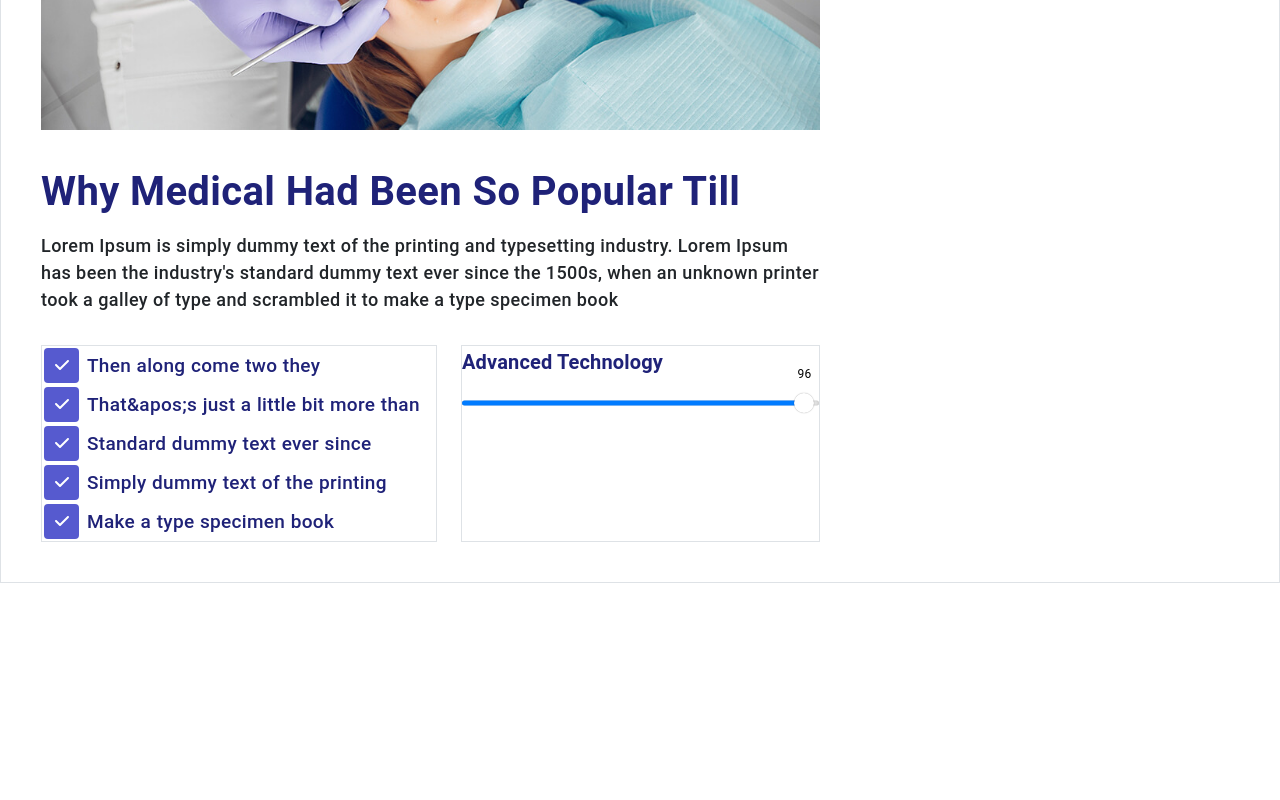
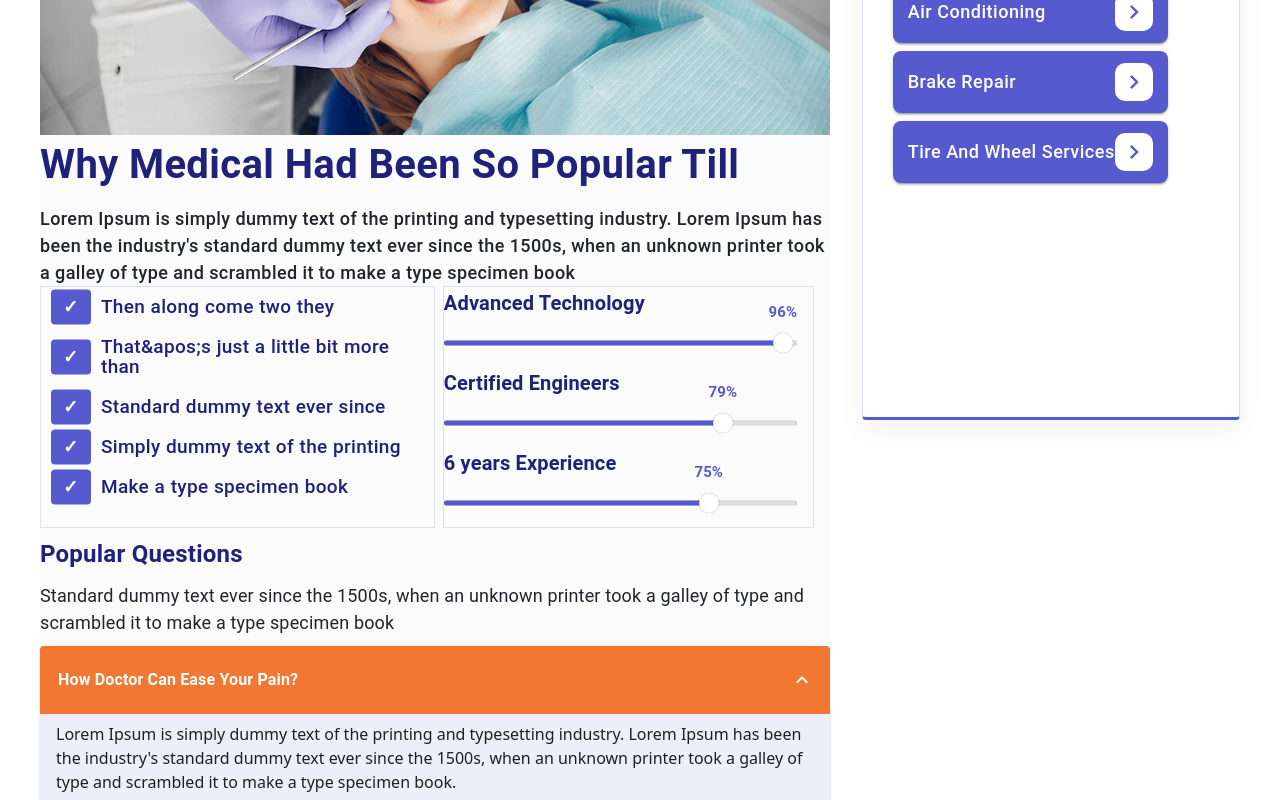
Before and after one commit to Baraa963/meditro, a React (Vite) app: page /service-detail in a window 1280 px wide. Shown: the part 800-1600 px from the top of the page. Before the commit the page ends 1383 px from the top, so only its background shows below. Built offline with nearby package versions, Linux system fonts and the light colour scheme.

Commit message:
update-8(Service DetailsPage)

```diff
--- a/src/Components/ServiceDetails/ServiceLeftSide/serviceLeftSide.jsx
+++ b/src/Components/ServiceDetails/ServiceLeftSide/serviceLeftSide.jsx
@@ -1,9 +1,11 @@
 import { Box, Slider, Stack, Typography } from "@mui/material";
 
 import newsImg from "../../../assets/newsImg6.jpg";
-import { faCheck } from "@fortawesome/free-solid-svg-icons";
-import { FontAwesomeIcon } from "@fortawesome/react-fontawesome";
 
+import Accordion from "@mui/material/Accordion";
+import AccordionSummary from "@mui/material/AccordionSummary";
+import AccordionDetails from "@mui/material/AccordionDetails";
+import ExpandMoreIcon from "@mui/icons-material/ExpandMore";
 export default function serviceLeftSide() {
   const data = [
     "Then along come two they",
@@ -17,16 +19,41 @@ export default function serviceLeftSide() {
     { title: "Certified Engineers", value: "79" },
     { title: "6 years Experience", value: "75" },
   ];
+  const AccordionData = [
+    {
+      title: "How Doctor Can Ease Your Pain?",
+      decsription:
+        "Lorem Ipsum is simply dummy text of the printing and typesetting industry. Lorem Ipsum has been the industry's standard dummy text ever since the 1500s, when an unknown printer took a galley of type and scrambled it to make a type specimen book.",
+    },
+    {
+      title: "How do I withdraw from a subject?",
+      decsription:
+        "Lorem Ipsum is simply dummy text of the printing and typesetting industry. Lorem Ipsum has been the industry's standard dummy text ever since the 1500s, when an unknown printer took a galley of type and scrambled it to make a type specimen book.",
+    },
+    {
+      title: "Understand Doctor Before You Regret?",
+      decsription:
+        "Lorem Ipsum is simply dummy text of the printing and typesetting industry. Lorem Ipsum has been the industry's standard dummy text ever since the 1500s, when an unknown printer took a galley of type and scrambled it to make a type specimen book.",
+    },
+    {
+      title: "What types of systems do you support?",
+      decsription:
+        "Lorem Ipsum is simply dummy text of the printing and typesetting industry. Lorem Ipsum has been the industry's standard dummy text ever since the 1500s, when an unknown printer took a galley of type and scrambled it to make a type specimen book.",
+    },
+    {
+      title: "We Teach You How To Feel Better?",
+      decsription:
+        "Lorem Ipsum is simply dummy text of the printing and typesetting industry. Lorem Ipsum has been the industry's standard dummy text ever since the 1500s, when an unknown printer took a galley of type and scrambled it to make a type specimen book.",
+    },
+    {
+      title: "How Can I Contact You?",
+      decsription:
+        "Lorem Ipsum is simply dummy text of the printing and typesetting industry. Lorem Ipsum has been the industry's standard dummy text ever since the 1500s, when an unknown printer took a galley of type and scrambled it to make a type specimen book.",
+    },
+  ];
+
   return (
-    <Stack
-      sx={{
-        width: "65%",
-        height: "auto",
-        display: "flex",
-        flexDirection: "column",
-        gap: 4,
-      }}
-    >
+    <Stack>
       <Box
         component="img"
         src={newsImg}
@@ -59,45 +86,64 @@ export default function serviceLeftSide() {
         </Typography>
       </Stack>
 
-      <Box sx={{ display: "flex", flexDirection: "row", gap: 3 }}>
-        <Stack className="border" sx={{ width: "400px", gap: 0 }}>
+      <Box
+        sx={{
+          display: "flex",
+          flexDirection: "row",
+          flexWrap: "wrap",
+          gap: 1,
+          justifyContent: "start",
+        }}
+      >
+        {/* left side*/}
+        <Stack className="border" sx={{ width: { xs: "100%", lg: "50%" } }}>
           {data.map((text, index) => {
             return (
               <Box
                 key={index}
                 sx={{
-                  width: "390px",
                   display: "flex",
                   flexDirection: "row",
                   alignItems: "center",
                   gap: 1,
-                  m: "2px",
+                  m: "10px",
                 }}
               >
-                <div
-                  style={{
-                    backgroundColor: " #565acf",
-                    borderRadius: "4px",
-                    color: "#fff",
-                    fontWeight: "900",
-                    height: " 35px",
-                    lineHeight: "35px",
-                    textAlign: "center",
-                    transition: "all .5s",
-                    width: "35px",
-                  }}
-                >
-                  <FontAwesomeIcon icon={faCheck} color="#fff" />
-                </div>
-
                 <Typography
                   sx={{
+                    position: "relative",
                     color: "#1f2278",
                     fontSize: "19px",
                     fontWeight: "500",
                     lineHeight: "20px",
                     letterSpacing: 0.3,
                     wordSpacing: 0.5,
+                    pl: "50px", // Check kutusu için yer açıyoruz
+                    "&::before": {
+                      content: '""',
+                      position: "absolute",
+                      left: 0,
+                      top: "50%",
+                      transform: "translateY(-50%)",
+                      backgroundColor: "#565acf",
+                      borderRadius: "4px",
+                      width: "40px", // Kutuyu genişlettik
+                      height: "35px",
+                      display: "flex",
+                      alignItems: "center",
+                      justifyContent: "center",
+                      transition: "all .5s",
+                    },
+                    "&::after": {
+                      content: '"✓"', // Check işareti
+                      position: "absolute",
+                      left: "12px", // Check işaretini sağa kaydırdık (boşluk eklemek için)
+                      top: "50%",
+                      transform: "translateY(-50%)",
+                      color: "#fff",
+                      fontWeight: "900",
+                      fontSize: "18px",
+                    },
                   }}
                 >
                   {text}
@@ -107,20 +153,28 @@ export default function serviceLeftSide() {
           })}
         </Stack>
 
-        <Stack className="border" sx={{ width: "400px", gap: 0 }}>
+        {/* right side*/}
+        <Stack
+          className="border"
+          sx={{ width: { xs: "100%", lg: "47%" }, pr: 2 }}
+        >
+          {sliderData.map((data, index) => {
+            return (
+              <Box key={index}>
                 <Typography
                   variant="h6"
                   sx={{ color: "var(--main-color)", fontWeight: "600" }}
                   gutterBottom
                 >
-            Advanced Technology
+                  {data.title}
                 </Typography>
                 <Slider
                   aria-label="ios slider"
-            value={96}
+                  value={data.value}
+                  valueLabelFormat={(value) => `${value}%`} // Yüzde işareti ekleme
                   valueLabelDisplay="on"
                   sx={{
-              color: "#007bff",
+                    color: "var(--btn-color)",
                     height: 5,
                     padding: "15px 0",
                     "& .MuiSlider-thumb": {
@@ -151,7 +205,9 @@ export default function serviceLeftSide() {
                       },
                       "& *": {
                         background: "transparent",
-                  color: "#000",
+                        color: "var(--btn-color)",
+                        fontWeight: "600",
+                        fontSize: "15px",
                       },
                     },
                     "& .MuiSlider-track": {
@@ -165,6 +221,76 @@ export default function serviceLeftSide() {
                     },
                   }}
                 />
+              </Box>
+            );
+          })}
+        </Stack>
+
+        {/*Popular Questions */}
+        <Stack sx={{ display: "flex", justifyContent: "center" }}>
+          <Box>
+            <Typography
+              sx={{
+                fontSize: "24px",
+                color: "var(--main-color)",
+                fontWeight: "600",
+                mb: "10px",
+              }}
+            >
+              Popular Questions
+            </Typography>
+            <Typography
+              sx={{
+                fontSize: "18px",
+                fontWeight: "400",
+                mb: "10px",
+              }}
+            >
+              Standard dummy text ever since the 1500s, when an unknown printer
+              took a galley of type and scrambled it to make a type specimen
+              book
+            </Typography>
+          </Box>
+          {/*Accordion -- How Doctor Can Ease Your Pain? */}
+          <Box sx={{ display: "flex", flexDirection: "column", gap: 1 }}>
+            {AccordionData.map((data, index) => {
+              return (
+                <Accordion
+                  key={index}
+                  defaultExpanded={index === 0} // Sadece ilk Accordion açık olacak
+                  sx={{
+                    borderRadius: "8px",
+                    backgroundColor: "var(--btn-color)", // Varsayılan arka plan rengi
+                    "&.Mui-expanded": {
+                      backgroundColor: "var(--orange-color)",
+                    }, // Açıkken arka plan rengi
+                    transition: "background-color 0.5s ease-in-out",
+                  }}
+                >
+                  <AccordionSummary
+                    expandIcon={<ExpandMoreIcon sx={{ color: "#fff" }} />} // Expand icon rengi beyaz
+                    aria-controls="panel3-content"
+                    id="panel3-header"
+                  >
+                    <Typography
+                      component="span"
+                      sx={{
+                        color: "#fff",
+                        fontWeight: "600",
+                        padding: "2px 2px",
+                        transition: "all .5s",
+                      }}
+                    >
+                      {data.title}
+                    </Typography>
+                  </AccordionSummary>
+                  <AccordionDetails sx={{ backgroundColor: "#eeeefa" }}>
+                    {data.decsription}
+                  </AccordionDetails>
+                </Accordion>
+              );
+            })}
+          </Box>
         </Stack>
       </Box>
     </Stack>
--- a/src/Components/ServiceDetails/ServiceRightSide/serviceRightSide.jsx
+++ b/src/Components/ServiceDetails/ServiceRightSide/serviceRightSide.jsx
@@ -1,8 +1,63 @@
+import ChevronRightIcon from "@mui/icons-material/ChevronRight";
+import { Button, Stack } from "@mui/material";
 
-export default function serviceRightSide() {
+export default function ServiceRightSide() {
+  const buttonsData = [
+    "Engine Diagnostics",
+    "Lube Oil and Filters",
+    "Belts and Hoses",
+    "Air Conditioning",
+    "Brake Repair",
+    "Tire and Wheel Services",
+  ];
+
   return (
-    <>
-
-    </>
-  )
+    <Stack sx={{ display: "flex", gap: 4 }}>
+      <Stack sx={{ width: "100%", display: "flex", gap: 1 }}>
+        {buttonsData.map((data, index) => (
+          <Button
+            key={index}
+            variant="contained"
+            className={index === 0 ? "hovered" : ""} // İlk butona özel sınıf ekleniyor
+            sx={{
+              justifyContent: "space-between",
+              backgroundColor: "#565acf",
+              borderRadius: "8px",
+              color: "#fff",
+              fontSize: "18px",
+              p: "12px 15px",
+              fontWeight: 500,
+              textTransform: "capitalize",
+              transition: "all 0.6s",
+              zIndex: 1,
+              "&:hover, &.hovered": {
+                // Hem hover durumunda hem de .hovered sınıfı varsa
+                backgroundColor: "var(--orange-color)",
+              },
+              "&:hover .icon, &.hovered .icon": {
+                // İlk butondaki ikon hover efektini alsın
+                color: "var(--orange-color)",
+              },
+            }}
+          >
+            {data}
+            <ChevronRightIcon
+              className="icon"
+              sx={{
+                p: "5px",
+                fontSize: "20px",
+                background: "#fff",
+                borderRadius: "10px",
+                color: "#565acf",
+                display: "inline-block",
+                height: "38px",
+                textAlign: "center",
+                width: "38px",
+              }}
+            />
+          </Button>
+        ))}
+      </Stack>
+    </Stack>
+  );
 }
--- a/src/Components/ServiceDetails/serviceDetails.jsx
+++ b/src/Components/ServiceDetails/serviceDetails.jsx
@@ -1,11 +1,54 @@
-import { Box } from "@mui/material";
+import { Box, Stack } from "@mui/material";
 import ServiceLeftSide from "./ServiceLeftSide/serviceLeftSide";
 import ServiceRightSide from "./ServiceRightSide/serviceRightSide";
 export default function serviceDetails() {
   return (
-    <Box className="border" sx={{width:'100%',p:'40px 40px'}}>
-      <ServiceLeftSide />
-      <ServiceRightSide />
+    <Box
+      // className="border"
+      sx={{
+        width: "100%",
+        p: "40px 40px",
+        display: "flex",
+        flexDirection: { lg: "row" },
+        justifyContent: "center",
+        gap: 4,
+      }}
+    >
+      <Stack
+        sx={{
+          width: { md: "95%", lg: "67%" },
+          height: "auto",
+          display: "flex",
+          flexDirection: "column",
+          gap: 4,
+          backgroundColor: "#fbfbfb",
+        }}
+      >
+        <ServiceLeftSide />
+      </Stack>
+
+      <Stack
+        sx={{
+          position: "sticky",
+          top: "110px",
+          maxHeight: "85vh", // Yüksekliği sınırlama
+          overflowY: "auto", // İçerik taşarsa scroll ekle
+          height: "100vh",
+          width: { md: "45%", lg: "32%" },
+          display: "flex",
+          flexDirection: "column",
+          backgroundColor: "#fff",
+          justifyContent: "flex-start",
+          alignItems: "start",
+          border: "1px solid rgba(86, 90, 207, 0.2)",
+          borderBottom: "3px solid #565acf",
+          borderRadius: "6px 6px 4px 4px !important",
+          boxShadow: "0 10px 30px 0 rgba(0, 0, 0, 0.06)",
+          padding: "30px",
+        }}
+      >
+        <ServiceRightSide />
+      </Stack>
     </Box>
   );
 }
```
Lines whose indentation alone changed are shown as unchanged.
